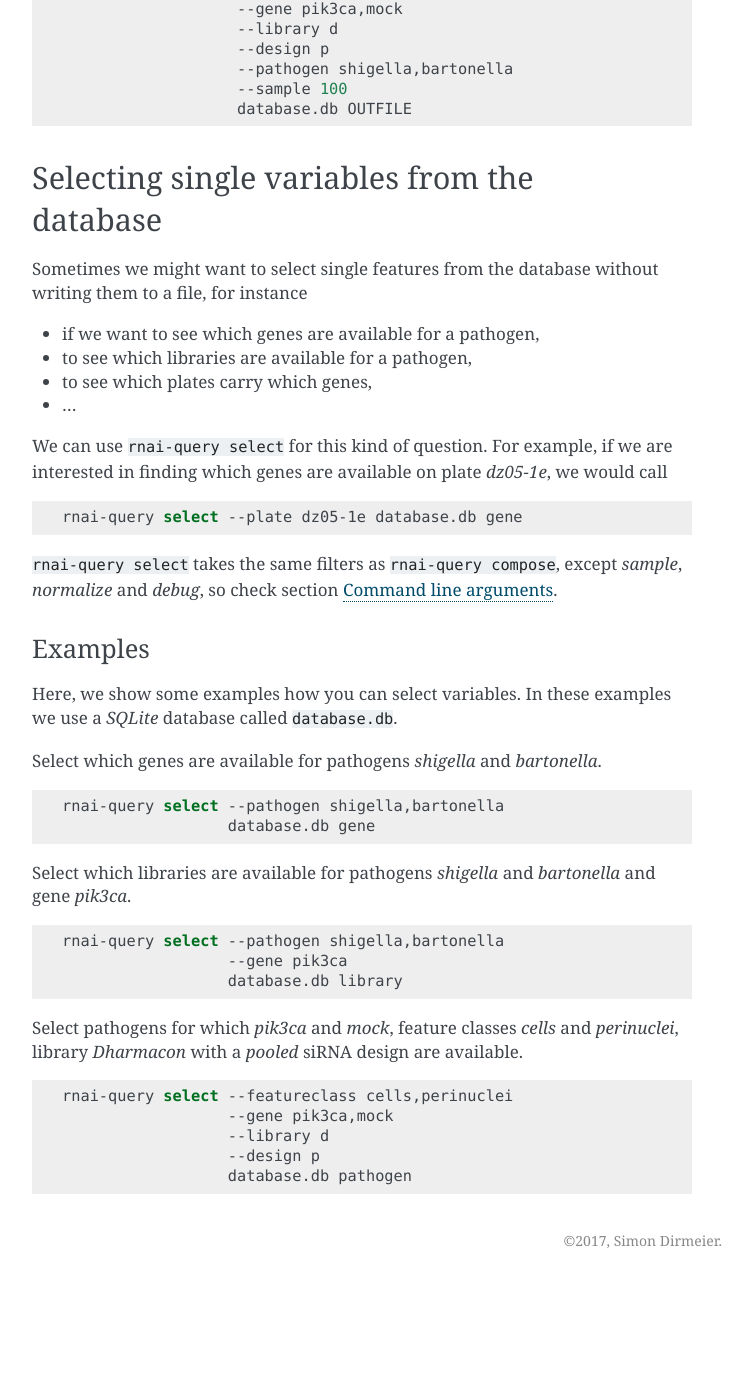
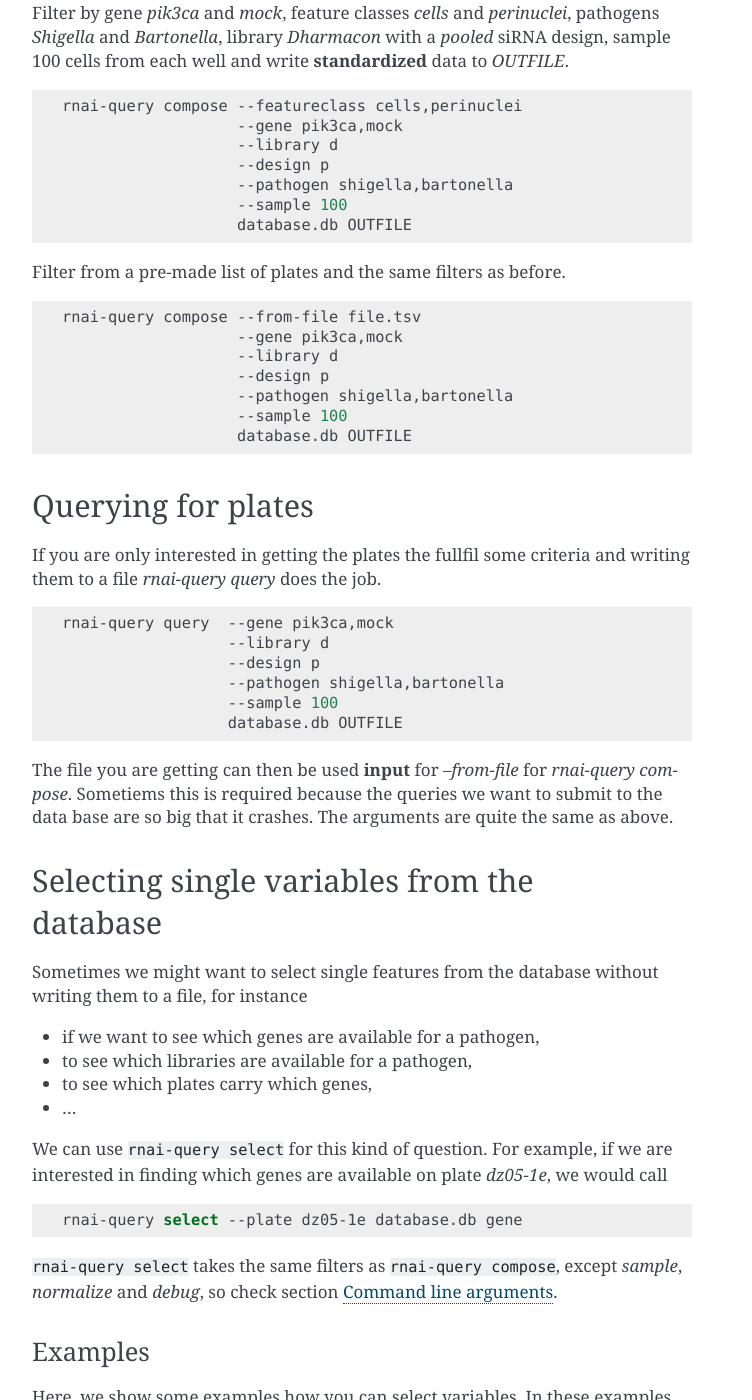
Before and after one commit to dirmeier/rnaiutilities, a Sphinx documentation site: the page built from docs/source/rnai_query.rst, in a window 1280 px wide and 1400 px high, scrolled down 3824 px. Shown: the whole window, without its empty margins (388-1140 px from the left). Built offline with Sphinx 7.4.7, drawn with Linux system fonts in a browser that asks for light colours; before the commit the page ends 5104 px from its top, so only the background shows below that; some of the changed text lies outside the part shown.

Commit message:
Some additions

```diff
--- a/docs/source/rnai_query.rst
+++ b/docs/source/rnai_query.rst
@@ -13,7 +13,8 @@ The following sections will explain how ``rnai-query`` and its subcommands
 are used. So far the following subcommands are available:
 
 * ``rnai-query insert`` for inserting meta information to a database,
-* ``rnai-query compose`` for querying from the database and composing data sets,
+* ``rnai-query query`` for querying the database and writing plates to a file,
+* ``rnai-query compose`` for creating of data sets,
 * ``rnai-query select`` for selecting single variables from the database.
 
 **The steps have to be taken in succession (or at least insert has to be the first command to be executed), so make sure to read it all**.
@@ -57,7 +58,6 @@ that fit the criteria to `OUTFILE`.
 
 The next sections walk you through using ``rnai-query compose``.
 
-
 .. _cmdlineargs-label:
 
 Command line arguments
@@ -70,6 +70,9 @@ respective command line arguments:
 
 --normalize
     The normalization methods to use, e.g. like 'zscore' or a comma-separated string of normalisations such as 'bscore,loess,zscore'. **Defaults to 'zscore'**. If you do **not** want to normalize you need to explicitely set to 'none'.
+
+--from-file
+    You can provide an optional `tsv` file that has been created using `rnai-query query` such that only on these files will be searched. The filters you provide, like `--study` or `--pathogen`, still need to be given.
 
 --study
     The study to query for, e.g. like 'infectx', or a comma-separated string of libraries, such as 'infectx,infectx_published'.
@@ -190,6 +193,38 @@ to *OUTFILE*.
                      --sample 100
                      database.db OUTFILE
 
+Filter from a pre-made list of plates and the same filters as before.
+
+.. code-block:: bash
+
+  rnai-query compose --from-file file.tsv
+                     --gene pik3ca,mock
+                     --library d
+                     --design p
+                     --pathogen shigella,bartonella
+                     --sample 100
+                     database.db OUTFILE
+
+Querying for plates
+...................
+
+If you are only interested in getting the plates the fullfil some criteria and
+writing them to a file `rnai-query query` does the job.
+
+.. code-block:: bash
+
+  rnai-query query  --gene pik3ca,mock
+                    --library d
+                    --design p
+                    --pathogen shigella,bartonella
+                    --sample 100
+                    database.db OUTFILE
+
+The file you are getting can then be used **input** for `--from-file` for
+`rnai-query compose`. Sometiems this is required because the queries we want to submit to
+the data base are so big that it crashes. The arguments are quite the same as above.
+
+
 Selecting single variables from the database
 ............................................
 
```
